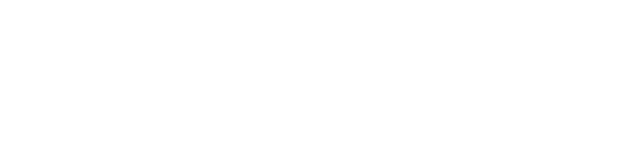
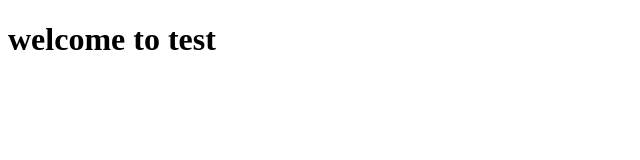
Before and after one commit to testcompany1/repository, a plain HTML site: page FirstProg/src/index.html in a window 1280 px wide. Shown: the whole page, without its empty margins (0-640 px from the left). Drawn offline with Linux system fonts and the light colour scheme.

Commit message:
jsp change

```diff
--- a/FirstProg/src/index.html
+++ b/FirstProg/src/index.html
@@ -5,6 +5,6 @@
 <title>Insert title here</title>
 </head>
 <body>
-
+<h1>   welcome to test</h1>
 </body>
 </html>
```
